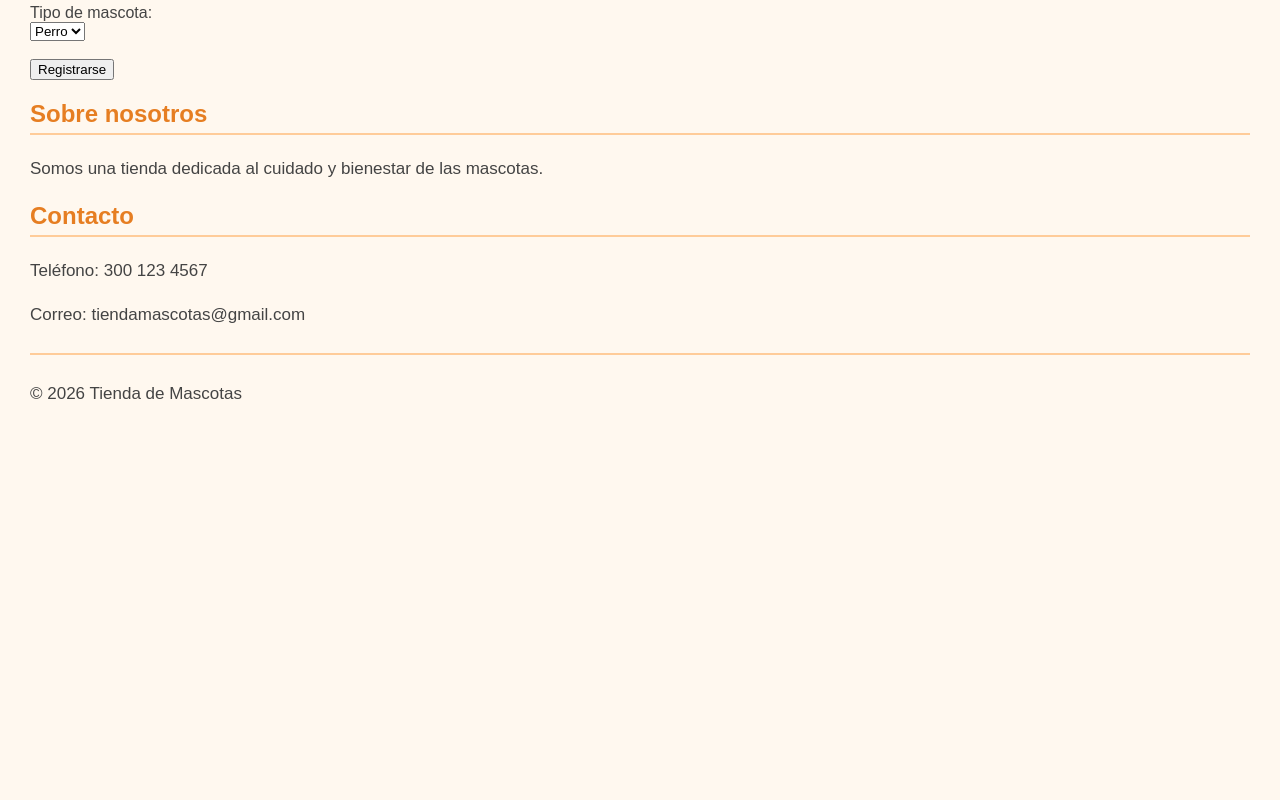
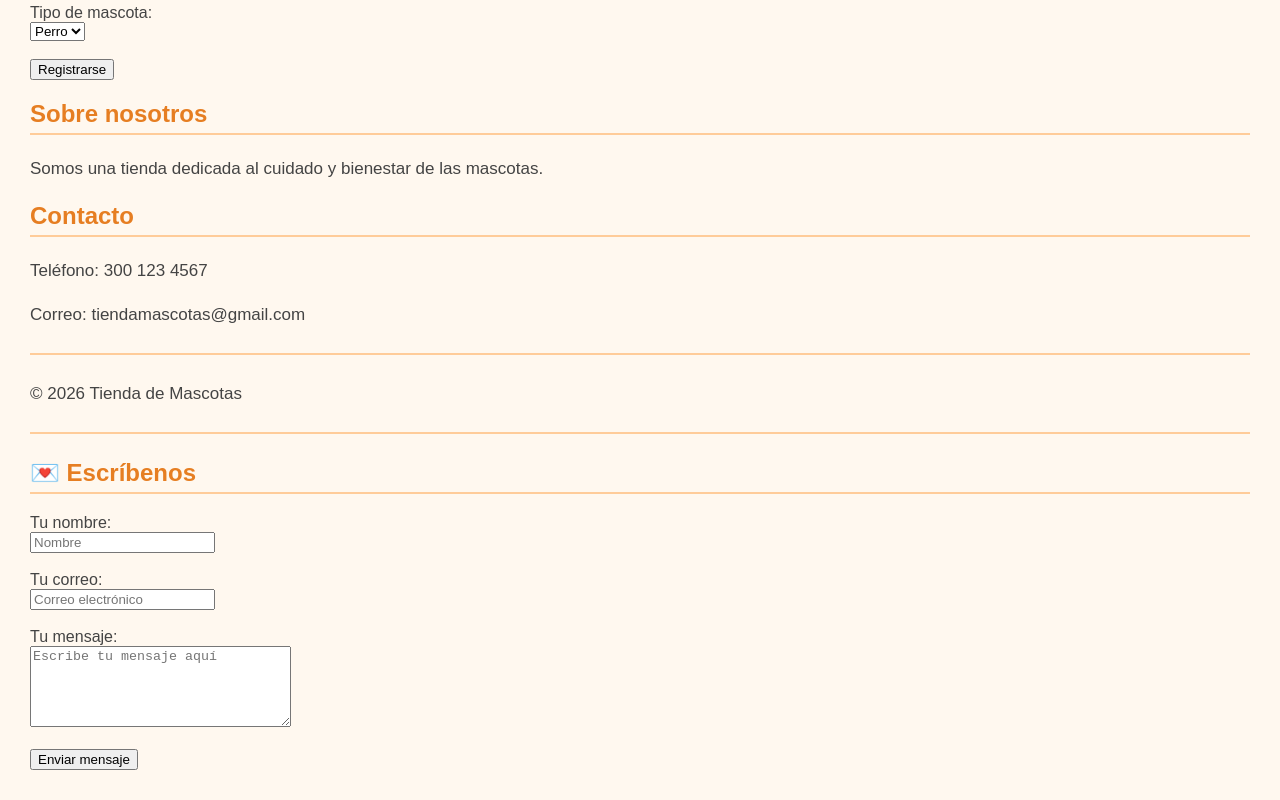
Before and after one commit to mriaxz/mascotas, a plain HTML site: page index.html in a window 1280 px wide. Shown: the part 2007-2807 px from the top of the page. Before the commit the page ends 2444 px from the top, so only its background shows below. Drawn offline with Linux system fonts and the light colour scheme.

Commit message:
Agregar formulario de contacto

```diff
--- a/index.html
+++ b/index.html
@@ -121,6 +121,27 @@
 
     <p>© 2026 Tienda de Mascotas</p>
 
+<hr>
+
+<h2 id="contacto">💌 Escríbenos</h2>
+
+<form>
+    <label>Tu nombre:</label><br>
+    <input type="text" placeholder="Nombre" required>
+    <br><br>
+
+    <label>Tu correo:</label><br>
+    <input type="email" placeholder="Correo electrónico" required>
+    <br><br>
+
+    <label>Tu mensaje:</label><br>
+    <textarea rows="5" cols="30"
+        placeholder="Escribe tu mensaje aquí" required></textarea>
+    <br><br>
+
+    <button type="submit">Enviar mensaje</button>
+</form>
+
 </body>
 
 <style>
```
